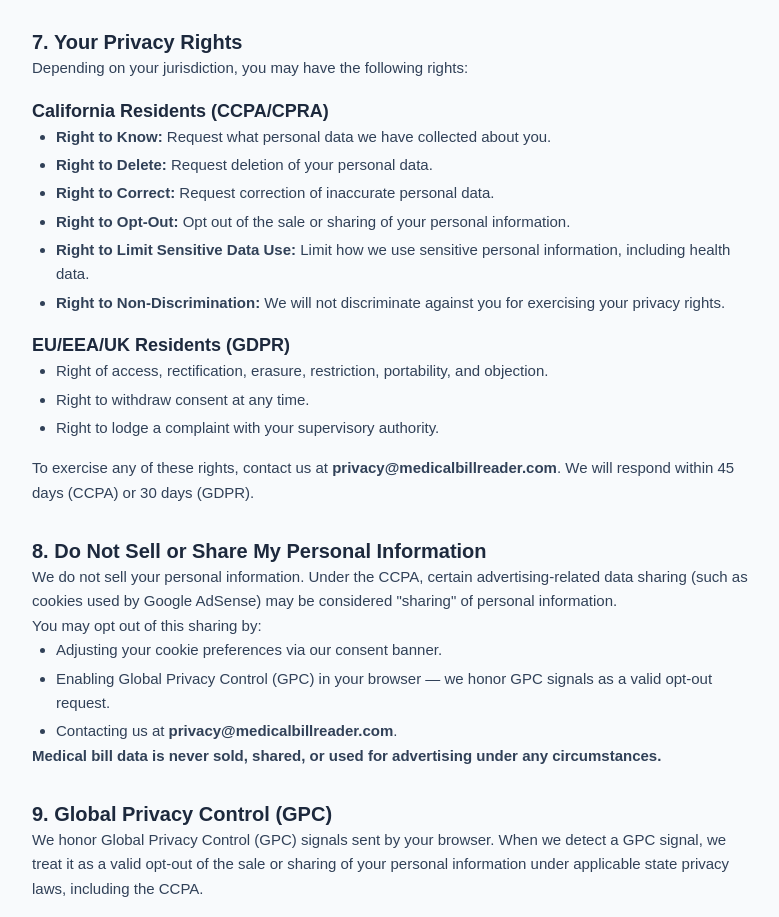
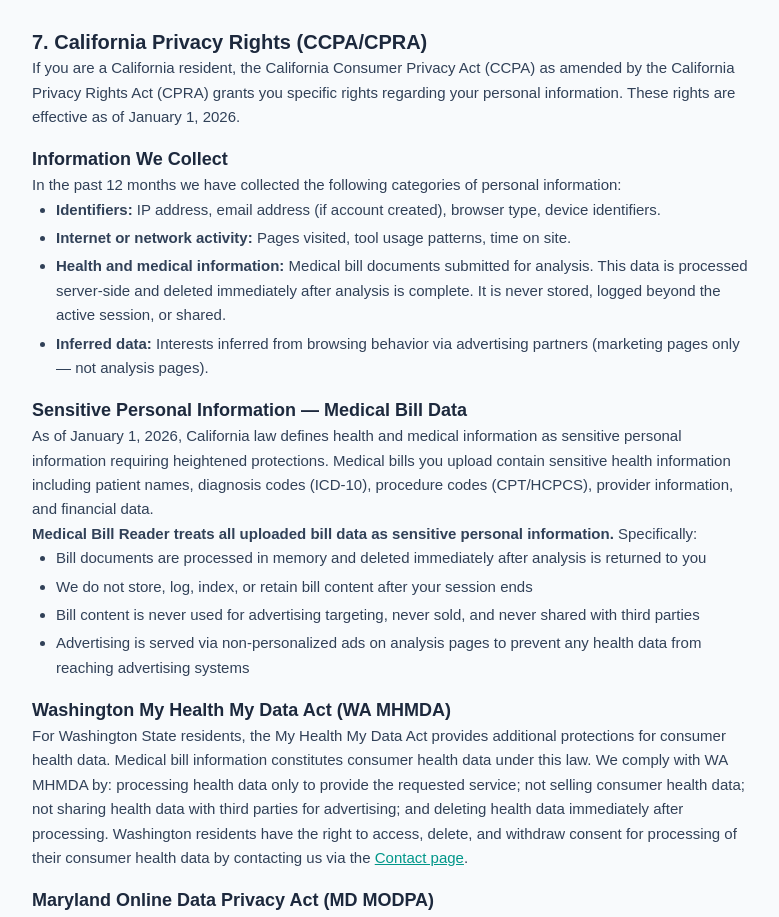
Before and after one commit to raiderj77/medicalbillreader, a Next.js app: page /privacy in a window 1280 px wide. Shown: the part 1880-2797 px from the top of the page, without its empty margins (248-1027 px from the left). Built offline with nearby package versions, Linux system fonts and the light colour scheme.

Commit message:
compliance: CCPA Jan 2026 update — expand sensitive data + WA MHMDA + MD MODPA health data language, add IN/KY/RI, refresh effective date
Co-Authored-By: Claude Opus 4.6 <noreply@anthropic.com>

```diff
--- a/src/app/privacy/page.tsx
+++ b/src/app/privacy/page.tsx
@@ -27,7 +27,7 @@ export default function PrivacyPage() {
       <div className="max-w-3xl mx-auto px-6 py-12">
         <h1 className="text-3xl font-bold text-slate-900 mb-2">Privacy Policy</h1>
         <p className="text-sm text-slate-500 mb-8">
-          Last Updated: March 11, 2026
+          Effective Date: January 1, 2026 | Last Reviewed: March 2026
         </p>
 
         <div className="prose prose-slate max-w-none space-y-8 text-slate-700 text-[15px] leading-relaxed">
@@ -112,81 +112,108 @@ export default function PrivacyPage() {
             </ul>
           </section>
 
-          {/* CCPA / Consumer Rights */}
-          <section>
-            <h2 className="text-xl font-bold text-slate-800">7. Your Privacy Rights</h2>
-            <p>Depending on your jurisdiction, you may have the following rights:</p>
+          {/* California Privacy Rights — CCPA/CPRA Jan 2026 + State Health Laws */}
+          <section id="california-privacy" aria-labelledby="california-heading">
+            <h2 id="california-heading" className="text-xl font-bold text-slate-800">7. California Privacy Rights (CCPA/CPRA)</h2>
 
-            <h3 className="text-lg font-semibold text-slate-800 mt-4">California Residents (CCPA/CPRA)</h3>
+            <p>
+              If you are a California resident, the California Consumer Privacy Act (CCPA) as amended
+              by the California Privacy Rights Act (CPRA) grants you specific rights regarding your
+              personal information. These rights are effective as of January 1, 2026.
+            </p>
+
+            <h3 className="text-lg font-semibold text-slate-800 mt-4">Information We Collect</h3>
+            <p>In the past 12 months we have collected the following categories of personal information:</p>
             <ul className="list-disc ml-6 space-y-1">
-              <li><strong>Right to Know:</strong> Request what personal data we have collected about you.</li>
-              <li><strong>Right to Delete:</strong> Request deletion of your personal data.</li>
-              <li><strong>Right to Correct:</strong> Request correction of inaccurate personal data.</li>
-              <li><strong>Right to Opt-Out:</strong> Opt out of the sale or sharing of your personal information.</li>
-              <li><strong>Right to Limit Sensitive Data Use:</strong> Limit how we use sensitive personal information, including health data.</li>
-              <li><strong>Right to Non-Discrimination:</strong> We will not discriminate against you for exercising your privacy rights.</li>
+              <li><strong>Identifiers:</strong> IP address, email address (if account created), browser type, device identifiers.</li>
+              <li><strong>Internet or network activity:</strong> Pages visited, tool usage patterns, time on site.</li>
+              <li><strong>Health and medical information:</strong> Medical bill documents submitted for analysis. This data is processed server-side and deleted immediately after analysis is complete. It is never stored, logged beyond the active session, or shared.</li>
+              <li><strong>Inferred data:</strong> Interests inferred from browsing behavior via advertising partners (marketing pages only — not analysis pages).</li>
             </ul>
 
-            <h3 className="text-lg font-semibold text-slate-800 mt-4">EU/EEA/UK Residents (GDPR)</h3>
+            <h3 className="text-lg font-semibold text-slate-800 mt-4">Sensitive Personal Information — Medical Bill Data</h3>
+            <p>
+              As of January 1, 2026, California law defines health and medical information as sensitive
+              personal information requiring heightened protections. Medical bills you upload contain
+              sensitive health information including patient names, diagnosis codes (ICD-10), procedure
+              codes (CPT/HCPCS), provider information, and financial data.
+            </p>
+            <p>
+              <strong>Medical Bill Reader treats all uploaded bill data as sensitive personal
+              information.</strong> Specifically:
+            </p>
             <ul className="list-disc ml-6 space-y-1">
-              <li>Right of access, rectification, erasure, restriction, portability, and objection.</li>
-              <li>Right to withdraw consent at any time.</li>
-              <li>Right to lodge a complaint with your supervisory authority.</li>
+              <li>Bill documents are processed in memory and deleted immediately after analysis is returned to you</li>
+              <li>We do not store, log, index, or retain bill content after your session ends</li>
+              <li>Bill content is never used for advertising targeting, never sold, and never shared with third parties</li>
+              <li>Advertising is served via non-personalized ads on analysis pages to prevent any health data from reaching advertising systems</li>
             </ul>
 
-            <p className="mt-4">
-              To exercise any of these rights, contact us at <strong>privacy@medicalbillreader.com</strong>. We will respond within 45 days (CCPA) or 30 days (GDPR).
+            <h3 className="text-lg font-semibold text-slate-800 mt-4">Washington My Health My Data Act (WA MHMDA)</h3>
+            <p>
+              For Washington State residents, the My Health My Data Act provides additional protections
+              for consumer health data. Medical bill information constitutes consumer health data under
+              this law. We comply with WA MHMDA by: processing health data only to provide the
+              requested service; not selling consumer health data; not sharing health data with
+              third parties for advertising; and deleting health data immediately after processing.
+              Washington residents have the right to access, delete, and withdraw consent for
+              processing of their consumer health data by contacting us via the{' '}
+              <Link href="/contact" className="text-teal-600 hover:text-teal-800 underline">Contact page</Link>.
             </p>
-          </section>
 
-          {/* Do Not Sell or Share */}
-          <section>
-            <h2 className="text-xl font-bold text-slate-800">8. Do Not Sell or Share My Personal Information</h2>
+            <h3 className="text-lg font-semibold text-slate-800 mt-4">Maryland Online Data Privacy Act (MD MODPA)</h3>
             <p>
-              We do not sell your personal information. Under the CCPA, certain advertising-related data sharing (such as cookies used by Google AdSense) may be considered &quot;sharing&quot; of personal information.
+              For Maryland residents, the Maryland Online Data Privacy Act (effective October 2025)
+              prohibits the sale of sensitive data including health information. We do not sell
+              medical bill data or any health-related information. Maryland residents have the right
+              to access, delete, correct, and opt out of the processing of their personal data by
+              contacting us via the <Link href="/contact" className="text-teal-600 hover:text-teal-800 underline">Contact page</Link>.
             </p>
+
+            <h3 className="text-lg font-semibold text-slate-800 mt-4">Data Minimization</h3>
             <p>
-              You may opt out of this sharing by:
+              We collect only the minimum personal information necessary to operate this service.
+              Medical bill documents are processed in memory and deleted immediately after analysis.
+              We do not retain document content beyond the active processing session.
             </p>
+
+            <h3 className="text-lg font-semibold text-slate-800 mt-4">How We Use Your Information</h3>
             <ul className="list-disc ml-6 space-y-1">
-              <li>Adjusting your cookie preferences via our consent banner.</li>
-              <li>Enabling Global Privacy Control (GPC) in your browser — we honor GPC signals as a valid opt-out request.</li>
-              <li>Contacting us at <strong>privacy@medicalbillreader.com</strong>.</li>
+              <li>To perform medical bill analysis using AI processing</li>
+              <li>To display non-personalized advertising on marketing pages through Google AdSense</li>
+              <li>To analyze aggregate site traffic via analytics (no health data included)</li>
+              <li>To maintain site security and prevent fraud</li>
             </ul>
+            <p>We do not sell your personal information. We do not use health or medical bill content for advertising targeting under any circumstances.</p>
+
+            <h3 className="text-lg font-semibold text-slate-800 mt-4">Your Rights as a California Resident</h3>
+            <ul className="list-disc ml-6 space-y-1">
+              <li><strong>Right to Know:</strong> Request disclosure of personal information collected in the past 12 months.</li>
+              <li><strong>Right to Delete:</strong> Request deletion of personal information. Note: medical bill documents are deleted automatically upon processing completion.</li>
+              <li><strong>Right to Correct:</strong> Request correction of inaccurate personal information such as account details.</li>
+              <li><strong>Right to Opt-Out:</strong> Opt out of sharing personal information for advertising. We honor Global Privacy Control (GPC) signals automatically. We use non-personalized ads on analysis pages by default.</li>
+              <li><strong>Right to Limit Use of Sensitive Information:</strong> You have the right to limit our use of your sensitive personal information (including health data) to only what is necessary to provide the service you requested.</li>
+              <li><strong>Right to Non-Discrimination:</strong> We will not discriminate against you for exercising any of these rights.</li>
+            </ul>
+
+            <h3 className="text-lg font-semibold text-slate-800 mt-4">Do Not Sell or Share My Personal Information</h3>
             <p>
-              <strong>Medical bill data is never sold, shared, or used for advertising under any circumstances.</strong>
+              We do not sell personal information or health data. To opt out of sharing for advertising
+              purposes on non-analysis pages, use a{' '}
+              <a href="https://globalprivacycontrol.org/" className="text-teal-600 hover:text-teal-800 underline" target="_blank" rel="noopener noreferrer">Global Privacy Control (GPC)</a>-enabled
+              browser, or contact us via the <Link href="/contact" className="text-teal-600 hover:text-teal-800 underline">Contact page</Link>.
             </p>
-          </section>
 
-          {/* GPC */}
-          <section>
-            <h2 className="text-xl font-bold text-slate-800">9. Global Privacy Control (GPC)</h2>
-            <p>
-              We honor Global Privacy Control (GPC) signals sent by your browser. When we detect a GPC signal, we treat it as a valid opt-out of the sale or sharing of your personal information under applicable state privacy laws, including the CCPA.
-            </p>
-          </section>
+            <h3 className="text-lg font-semibold text-slate-800 mt-4">How to Submit a Request</h3>
+            <p>Contact us via the <Link href="/contact" className="text-teal-600 hover:text-teal-800 underline">Contact page</Link>. We will respond within 45 days. Identity verification may be required.</p>
 
-          {/* Sensitive Data — CCPA Jan 2026 */}
-          <section>
-            <h2 className="text-xl font-bold text-slate-800">10. Sensitive Personal Information (CCPA January 2026 Categories)</h2>
-            <p>
-              Under the CCPA as amended effective January 2026, certain categories of data receive heightened protections. We address each applicable category:
-            </p>
-            <ul className="list-disc ml-6 space-y-2">
-              <li><strong>Mental and Physical Health Information:</strong> Medical bills may contain health-related data (diagnoses, procedure codes). This data is processed solely for bill analysis, deleted immediately after processing, and never used for profiling, advertising, or secondary purposes.</li>
-              <li><strong>Biometric Data:</strong> We do not collect biometric data.</li>
-              <li><strong>Genetic Data:</strong> We do not collect genetic data.</li>
-              <li><strong>Precise Geolocation:</strong> We do not collect precise geolocation data. Approximate location may be inferred from IP address for analytics only.</li>
-              <li><strong>Citizenship and Immigration Status:</strong> We do not collect citizenship or immigration status data.</li>
-            </ul>
-            <p>
-              You have the right to limit our use of sensitive personal information to what is strictly necessary to provide the service you requested.
-            </p>
+            <h3 className="text-lg font-semibold text-slate-800 mt-4">Data Retention</h3>
+            <p>Account data is retained until account deletion. Analytics data is retained for 26 months. Medical bill documents are deleted immediately after processing. Server logs (without health content) are retained for 90 days.</p>
           </section>
 
           {/* GDPR Article 9 */}
           <section>
-            <h2 className="text-xl font-bold text-slate-800">11. Special Category Health Data (GDPR Article 9)</h2>
+            <h2 className="text-xl font-bold text-slate-800">8. Special Category Health Data (GDPR Article 9)</h2>
             <p>
               Under GDPR Article 9, medical and health-related data constitutes &quot;special category&quot; personal data requiring explicit consent and additional safeguards. When you upload a medical bill:
             </p>
@@ -200,7 +227,7 @@ export default function PrivacyPage() {
 
           {/* State Health Privacy Laws */}
           <section>
-            <h2 className="text-xl font-bold text-slate-800">12. State Health Privacy Laws</h2>
+            <h2 className="text-xl font-bold text-slate-800">9. State Health Privacy Laws</h2>
 
             <h3 className="text-lg font-semibold text-slate-800 mt-4">Washington My Health My Data Act (MHMDA)</h3>
             <p>
@@ -220,7 +247,7 @@ export default function PrivacyPage() {
 
           {/* Cookies */}
           <section>
-            <h2 className="text-xl font-bold text-slate-800">13. Cookies &amp; Tracking</h2>
+            <h2 className="text-xl font-bold text-slate-800">10. Cookies &amp; Tracking</h2>
             <p>
               We use cookies on marketing pages for analytics and advertising. We do not use advertising cookies or trackers on bill analysis pages. For EU/EEA/UK visitors, we obtain consent before setting non-essential cookies.
             </p>
@@ -228,7 +255,7 @@ export default function PrivacyPage() {
 
           {/* Children */}
           <section>
-            <h2 className="text-xl font-bold text-slate-800">14. Children&apos;s Privacy</h2>
+            <h2 className="text-xl font-bold text-slate-800">11. Children&apos;s Privacy</h2>
             <p>
               Our service is not directed at children under 16. We do not knowingly collect personal information from children. If you believe a child has provided us with personal data, contact us and we will promptly delete it.
             </p>
@@ -236,7 +263,7 @@ export default function PrivacyPage() {
 
           {/* Changes */}
           <section>
-            <h2 className="text-xl font-bold text-slate-800">15. Changes to This Policy</h2>
+            <h2 className="text-xl font-bold text-slate-800">12. Changes to This Policy</h2>
             <p>
               We may update this Privacy Policy periodically. Material changes will be posted on this page with an updated &quot;Last Updated&quot; date. Your continued use of the service after changes constitutes acceptance.
             </p>
@@ -244,7 +271,7 @@ export default function PrivacyPage() {
 
           {/* Contact */}
           <section>
-            <h2 className="text-xl font-bold text-slate-800">16. Contact Us</h2>
+            <h2 className="text-xl font-bold text-slate-800">13. Contact Us</h2>
             <p>
               For privacy inquiries, data requests, or questions about this policy:
             </p>
```
